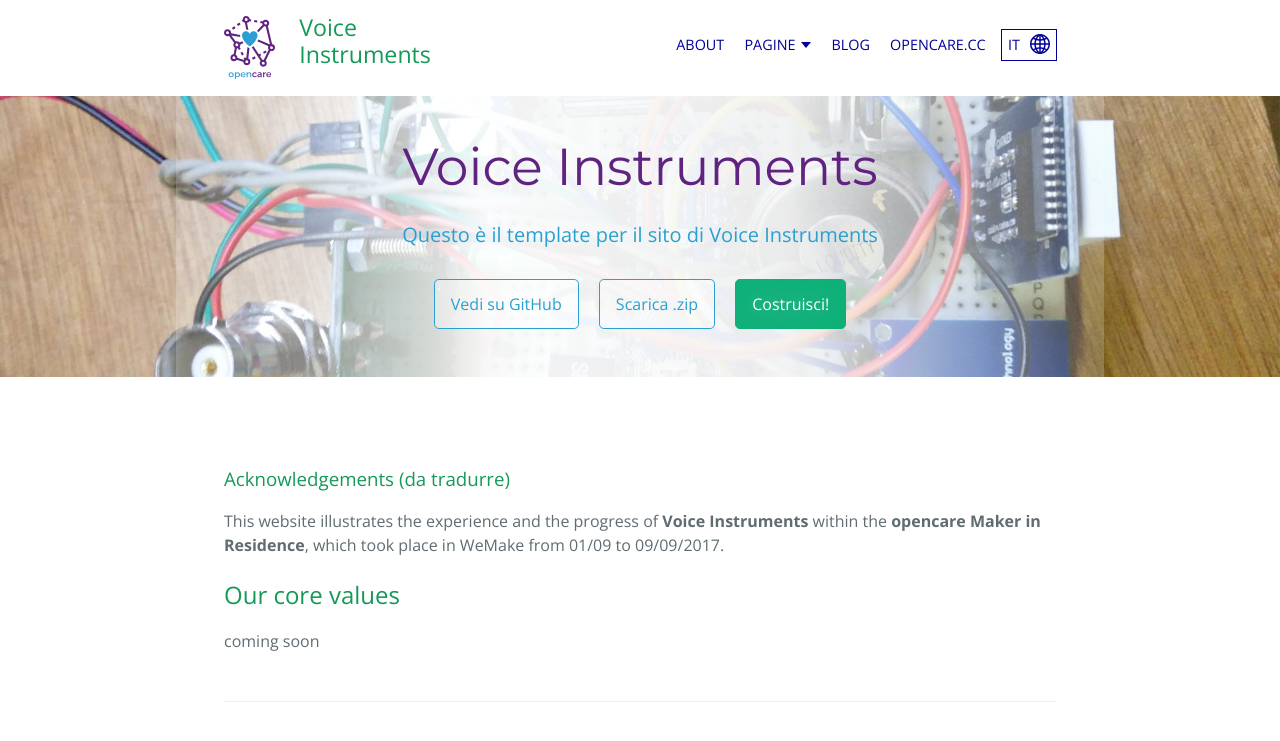
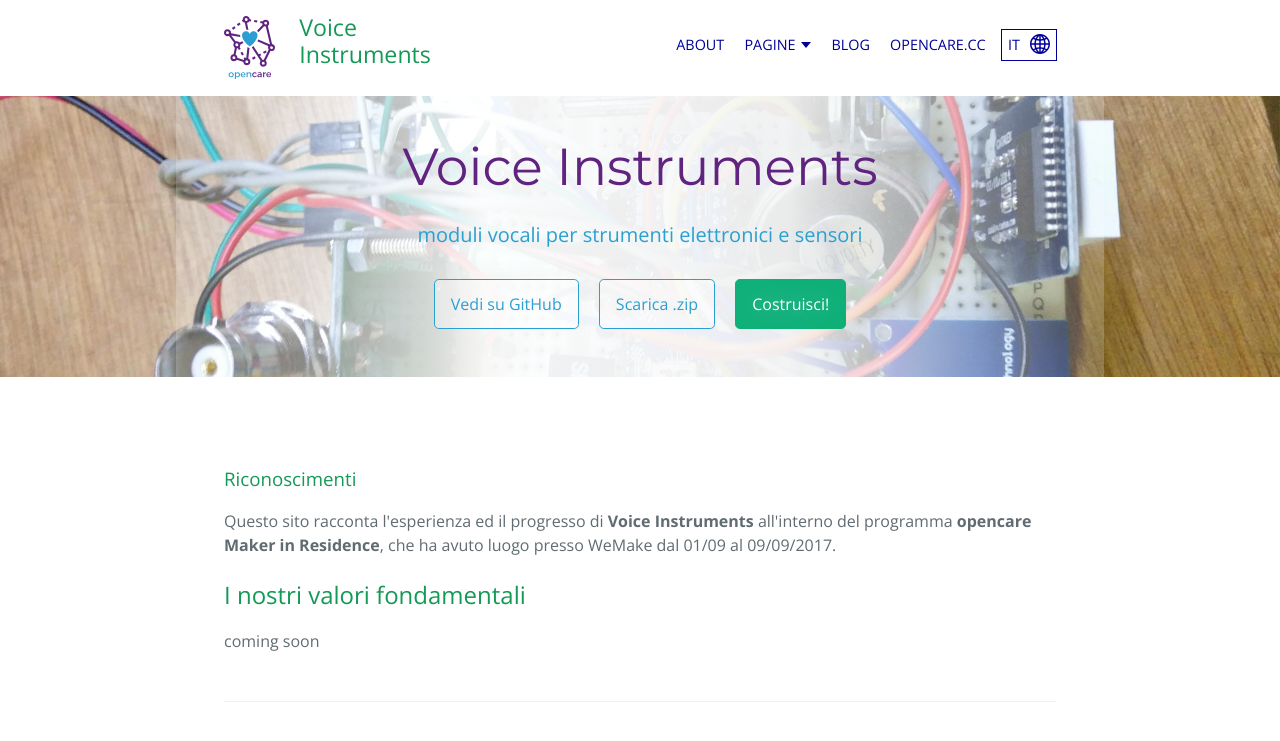
Before and after one commit to opencarecc/voiceinstruments, a Jekyll site: the page built from it/index.html, in a window 1280 px wide and 900 px high, cut to the strip 0-746 px from the top of the window. Shown: the top 741 px of the strip. Built offline with Jekyll 4.4.1, drawn with Linux system fonts in a browser that asks for light colours; comment, search, counter and statistics services are not loaded.

Commit message:
Edit header

```diff
--- a/_data/en/lang.yml
+++ b/_data/en/lang.yml
@@ -28,7 +28,7 @@
 description: "<h3>Acknowledgements</h3>
     <p>
       This website illustrates the experience and the progress of <b>Voice Instruments</b> within the <b>opencare Maker in Residence</b>,
-    which took place in WeMake from 01/09 to 09/09/2017.</b>
+    which took place in WeMake from 01/09 to 09/09/2017.
     </p>
   <h2>Our core values</h2>
   <p>
--- a/_data/it/lang.yml
+++ b/_data/it/lang.yml
@@ -15,7 +15,7 @@
 # dictionary keys for homeheader.html include file
 header:
   title: "Voice Instruments"
-  tagline: "Questo è il template per il sito di Voice Instruments"
+  tagline: "moduli vocali per strumenti elettronici e sensori"
   buttons:
     - text: "Vedi su GitHub"
       link: "https://github.com/opencarecc/voiceinstruments"
@@ -25,12 +25,12 @@
       link: "https://github.com/opencarecc/voiceinstruments/wiki"
 
 # dictionary keys for description.html include file
-description: "<h3>Acknowledgements (da tradurre)</h3>
+description: "<h3>Riconoscimenti</h3>
     <p>
-      This website illustrates the experience and the progress of <b>Voice Instruments</b> within the <b>opencare Maker in Residence</b>,
-    which took place in WeMake from 01/09 to 09/09/2017.</b>
+      Questo sito racconta l'esperienza ed il progresso di <b>Voice Instruments</b> all'interno del programma <b>opencare Maker in Residence</b>,
+      che ha avuto luogo presso WeMake dal 01/09 al 09/09/2017.
     </p>
-  <h2>Our core values</h2>
+  <h2>I nostri valori fondamentali</h2>
   <p>
     coming soon
   </p>"
```
